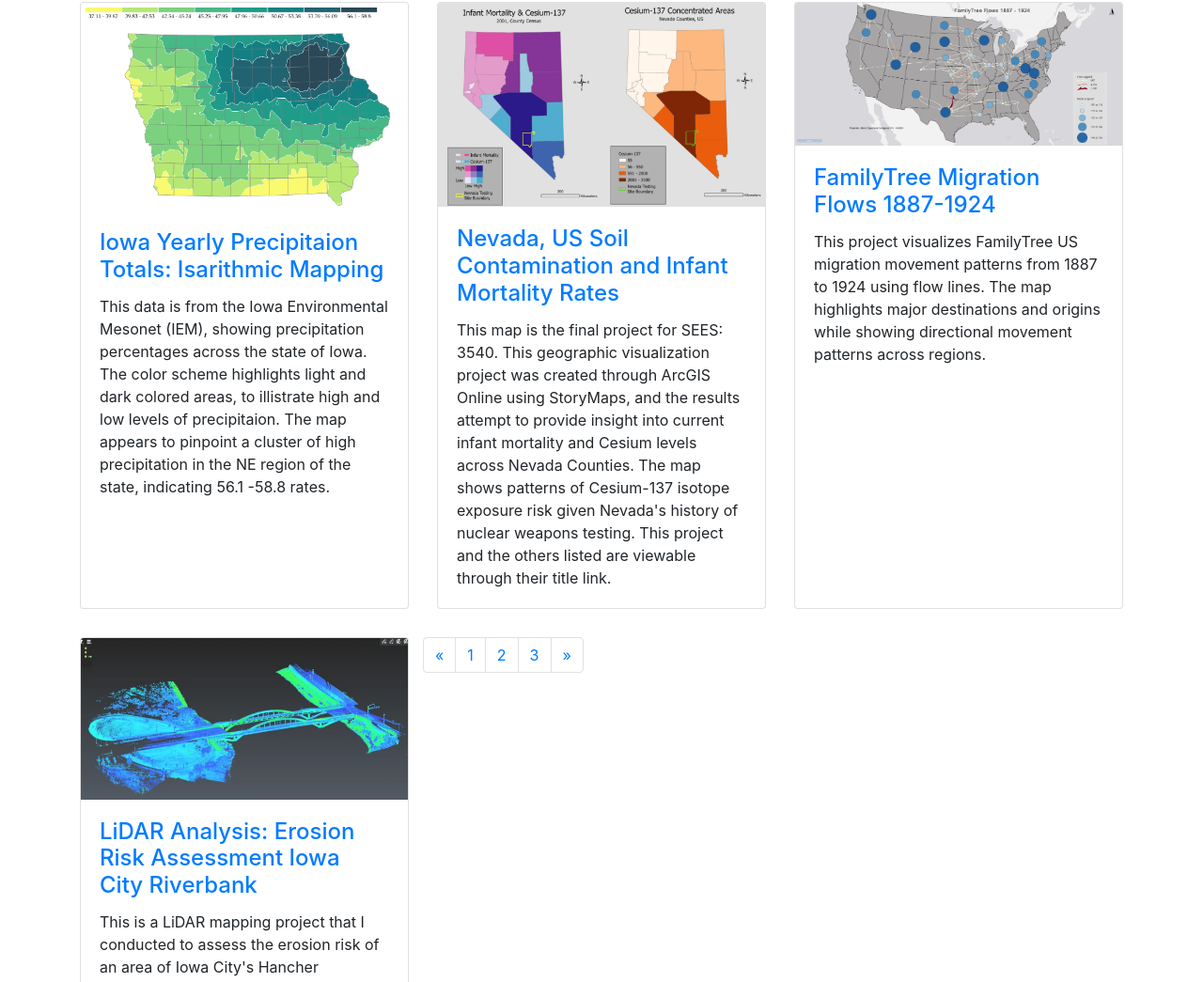
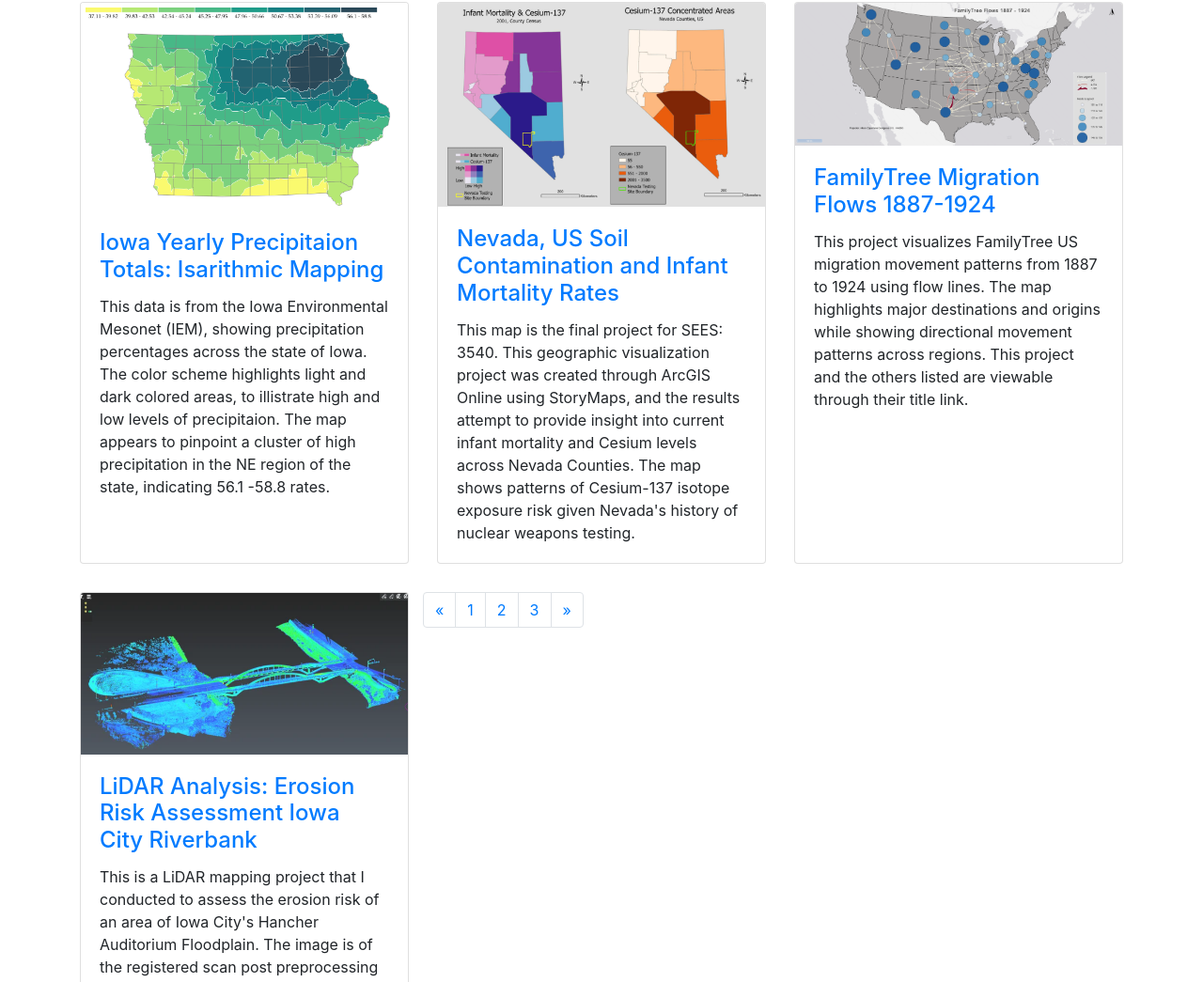
Before and after one commit to geog3540/kbyriel, a website: page index.html in a window 1280 px wide. Shown: the part 954-1999 px from the top of the page at 94% size. Drawn offline with Linux system fonts and the light colour scheme.

Commit message:
project descriptions
Removed redundant information about project links in the description.

```diff
--- a/index.html
+++ b/index.html
@@ -128,7 +128,7 @@
                   Nevada, US Soil Contamination and Infant Mortality Rates
               </a>
               </h4>
-              <p class="card-text">This map is the final project for SEES: 3540. This geographic visualization project was created through ArcGIS Online using StoryMaps, and the results attempt to provide insight into current infant mortality and Cesium levels across Nevada Counties. The map shows patterns of Cesium-137 isotope exposure risk given Nevada's history of nuclear weapons testing. This project and the others listed are viewable through their title link. </p>
+              <p class="card-text">This map is the final project for SEES: 3540. This geographic visualization project was created through ArcGIS Online using StoryMaps, and the results attempt to provide insight into current infant mortality and Cesium levels across Nevada Counties. The map shows patterns of Cesium-137 isotope exposure risk given Nevada's history of nuclear weapons testing. </p>
             </div>
           </div>
         </div>
@@ -151,7 +151,7 @@
         This project visualizes FamilyTree US migration movement patterns from 1887 to 1924
        using flow lines. The map highlights major
         destinations and origins while showing directional
-        movement patterns across regions.
+        movement patterns across regions. This project and the others listed are viewable through their title link.
       </p>
 
     </div>
```
